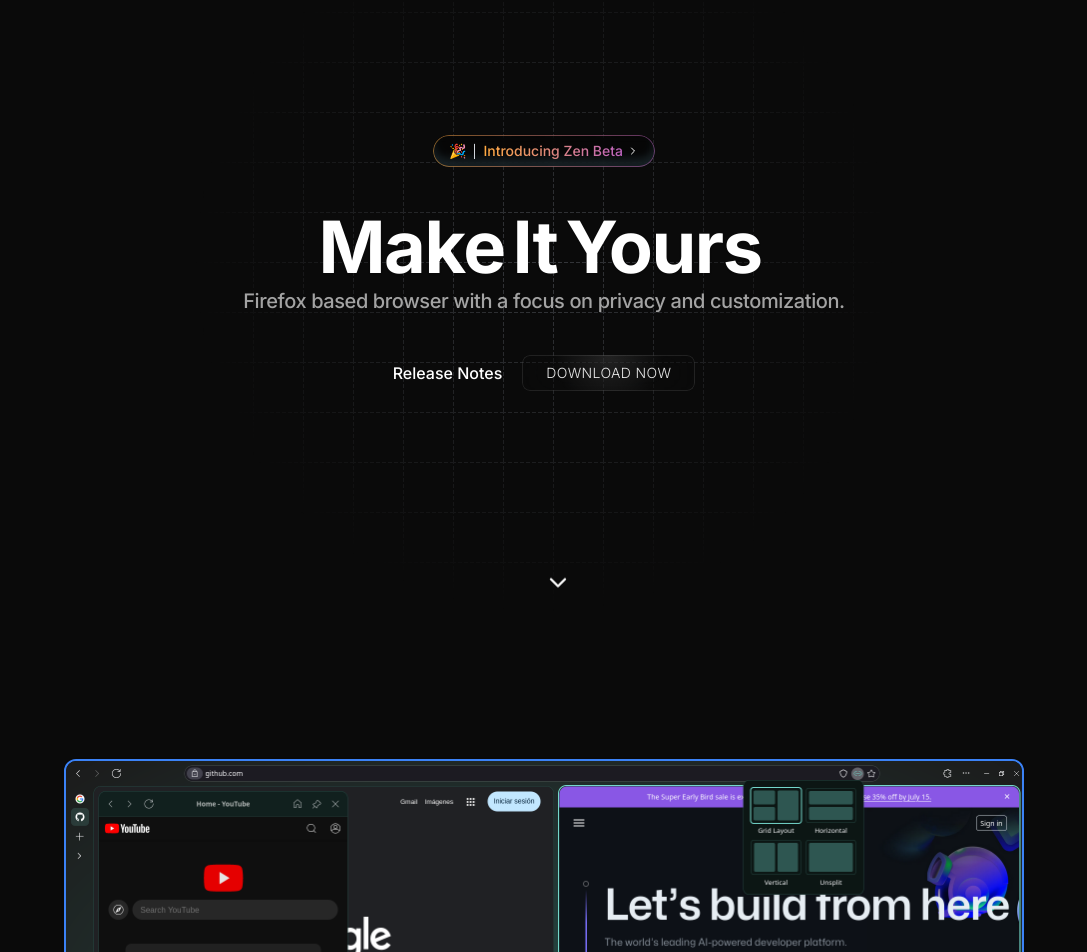
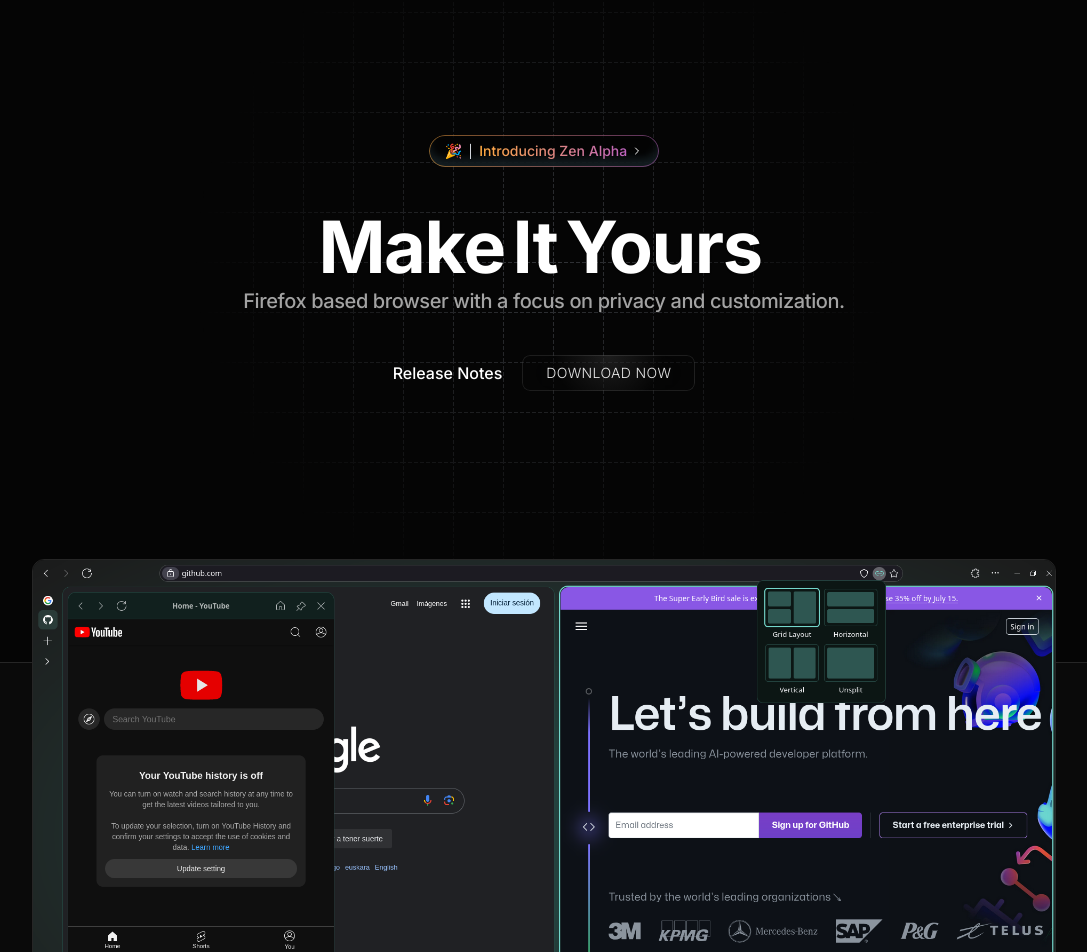
Before and after one commit to zen-browser/www, a Next.js app: page / in a window 1280 px wide. Shown: the part 137-1089 px from the top of the page, without its empty margins (96-1183 px from the left). Built offline with nearby package versions, Linux system fonts and the light colour scheme.

Commit message:
chore: Update profile color in features component

```diff
--- a/src/components/features.tsx
+++ b/src/components/features.tsx
@@ -67,7 +67,7 @@
       setProfile2Enter(currentProfile === 1);
       setProfile3Enter(currentProfile === 2);
       setCurrentProfileColor(profileColors[currentProfile]);
-    }, 3500);
+    }, 2500);
   }, []);
   return (
     <div>
--- a/src/components/header.tsx
+++ b/src/components/header.tsx
@@ -8,11 +8,20 @@
 import GridPattern from "./ui/grid-pattern";
 import BlurIn from "./ui/blur-in";
 import { FadeText } from "./ui/fade-text";
+import styled, { keyframes } from "styled-components";
+
+const HeaderElement = styled.div`
+  background: light-dark(white, rgba(0, 0, 0, 0.5));
+`;
 
 export default function Header() {
   return (
     <>
-      <div className="w-full relative flex h-screen justify-center flex-col align-center">
+      <div className="absolute top-3/4 z-10">
+        <img src="/browser-dark.png" className={ny('hidden dark:block mx-auto shadow-sm border mt-24 z-0 w-4/5 rounded-xl overflow-hidden')} />
+        <img src="/browser-light.png" className={ny('dark:hidden mx-auto shadow-sm border mt-24 z-0 w-4/5 rounded-xl overflow-hidden')} />
+      </div>
+      <HeaderElement className="w-full relative flex h-screen justify-center flex-col align-center border-b">
         <GridPattern
           numSquares={30}
           maxOpacity={0.5}
@@ -40,7 +49,7 @@
               `inline animate-gradient bg-gradient-to-r from-[#ffaa40] via-[#9c40ff] to-[#ffaa40] bg-[length:var(--bg-size)_100%] bg-clip-text text-transparent`,
                 )}
               >
-                Introducing Zen Beta
+                Introducing Zen Alpha
               </span>
               <ChevronRight className="ml-1 size-3 transition-transform duration-300 ease-in-out group-hover:translate-x-0.5" />
           </AnimatedGradientText>
@@ -69,12 +78,7 @@
             <ShinyButton text="Download now" />
           </a>
         </div>
-        <ChevronDown className="absolute bottom-5 left-1/2 size-7 mb-10 animate-bounce" style={{
-          transform: 'translateX(-50%)',
-        }} />
-      </div>
-      <img src="/browser-dark.png" className={ny('hidden dark:block mx-auto shadow mt-24 z-0 w-3/4 rounded-xl overflow-hidden border-2 border-blue-500')} />
-      <img src="/browser-light.png" className={ny('dark:hidden mx-auto shadow mt-24 z-0 w-3/4 rounded-xl overflow-hidden border-2 border-blue-500')} />
+      </HeaderElement>
     </>
   )
 }
```
